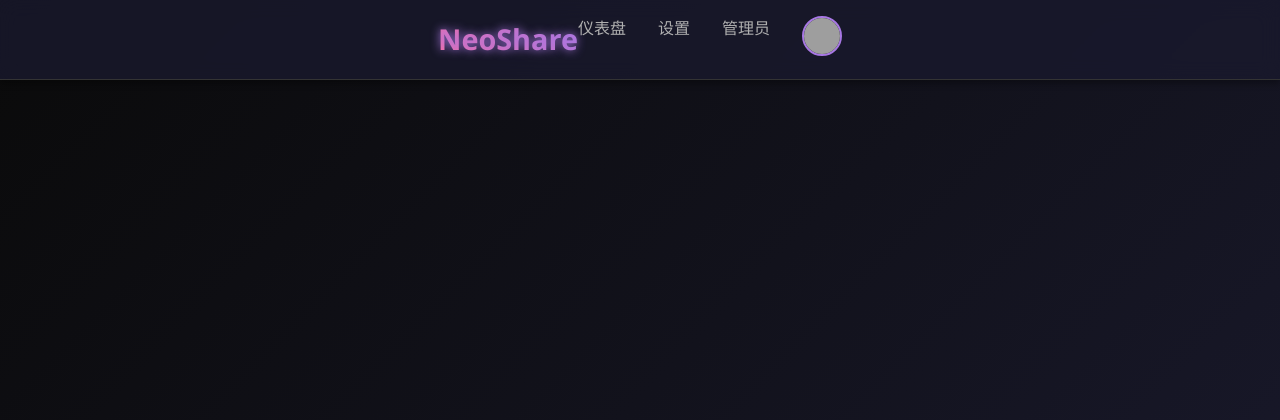
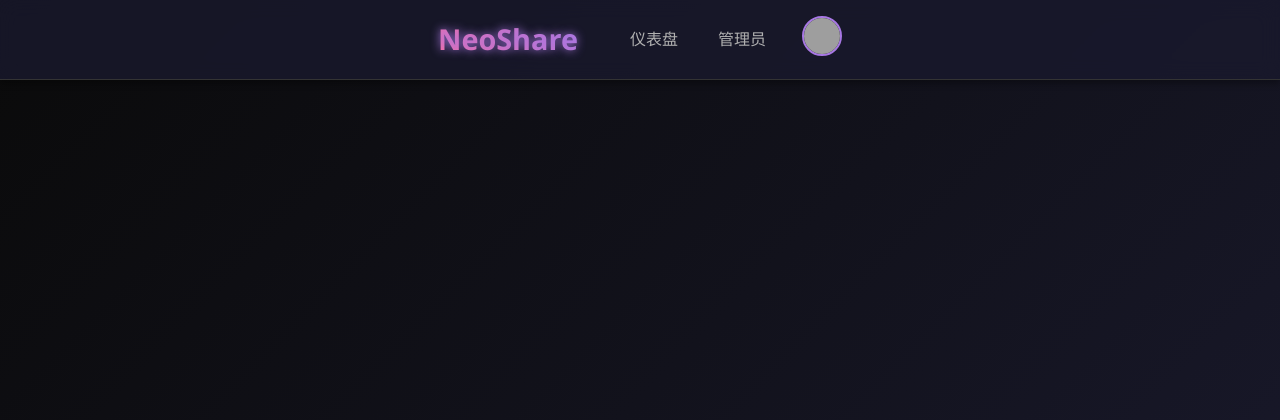
Before and after one commit to he-xiansen/neoshare1, a Flask app: template templates/new_base.html in a window 1280 px wide. Shown: the top 420 px of the page. Run offline with Flask 3, Linux system fonts and the light colour scheme; the template is opened without the code that fills it, so the values that code supplies are empty; a user stored in the database is signed in; grey boxes are pictures that could not be loaded.

Commit message:
refactor(ui): 移除设置链接并优化导航栏样式
调整导航栏布局和间距，移除已认证用户的设置链接。优化.logo和.nav元素的样式，包括对齐方式、间距和高度，提升整体视觉效果和一致性。

```diff
--- a/static/css/new_style.css
+++ b/static/css/new_style.css
@@ -65,6 +65,7 @@ body {
     justify-content: space-between;
     align-items: center;
     width: 100%;
+    gap: 3rem;
 }
 
 .logo {
@@ -75,11 +76,20 @@ body {
     -webkit-text-fill-color: transparent;
     background-clip: text;
     text-shadow: var(--glow);
+    margin: 0;
+    margin-right: auto;
+    line-height: 1;
+    display: flex;
+    align-items: center;
+    height: 40px;
 }
 
 .nav {
     display: flex;
     gap: 2rem;
+    align-items: center;
+    margin: 0;
+    padding: 0;
 }
 
 .nav a {
@@ -87,6 +97,10 @@ body {
     text-decoration: none;
     transition: all 0.3s ease;
     position: relative;
+    display: flex;
+    align-items: center;
+    height: 40px;
+    padding: 0 0.25rem;
 }
 
 .nav a:hover {
--- a/templates/new_base.html
+++ b/templates/new_base.html
@@ -16,7 +16,6 @@
                     <nav class="nav">
                         {% if current_user.is_authenticated %}
                             <a href="{{ url_for('dashboard') }}">仪表盘</a>
-                            <a href="{{ url_for('settings') }}">设置</a>
                             {% if current_user.is_admin %}
                                 <a href="{{ url_for('admin') }}">管理员</a>
                             {% endif %}
```
